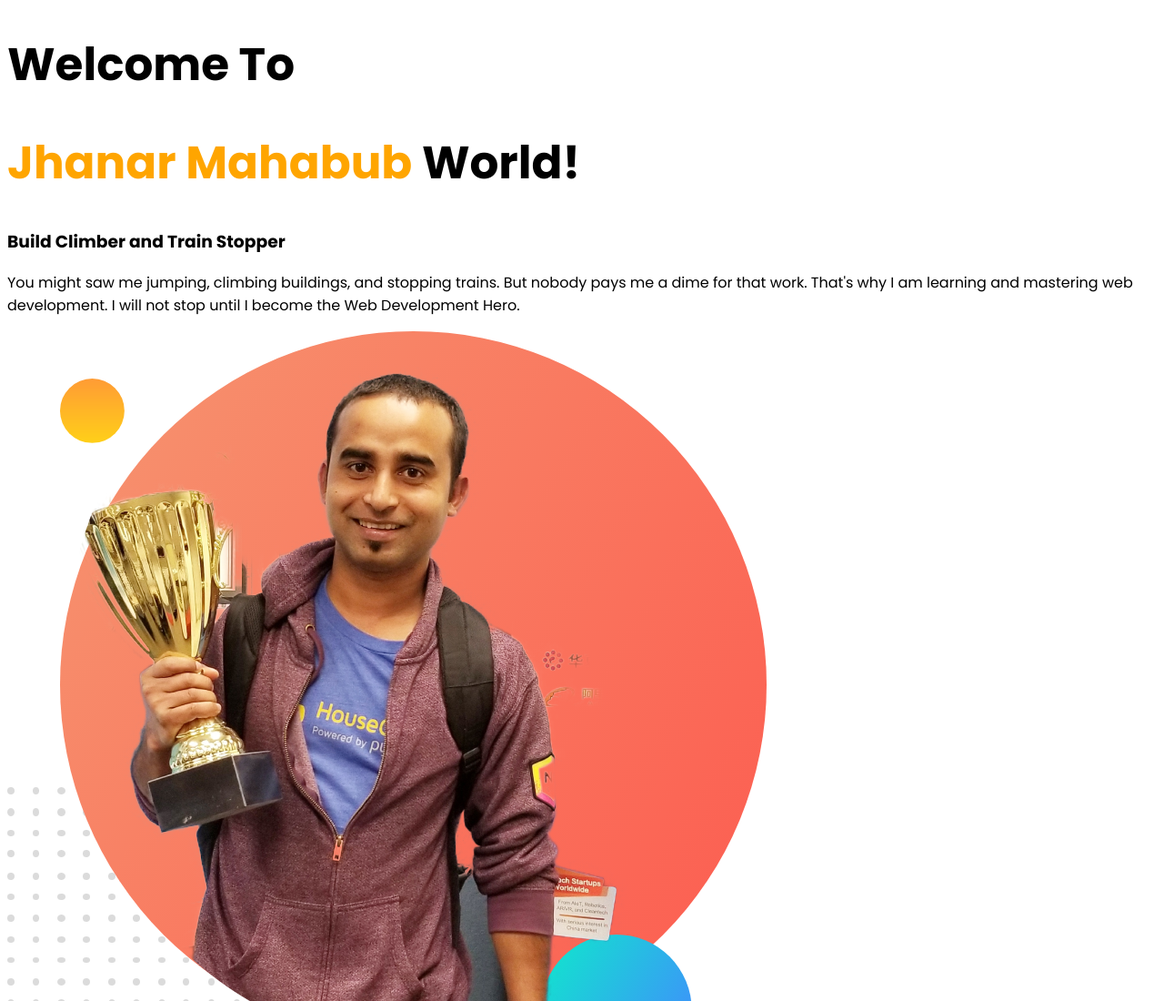
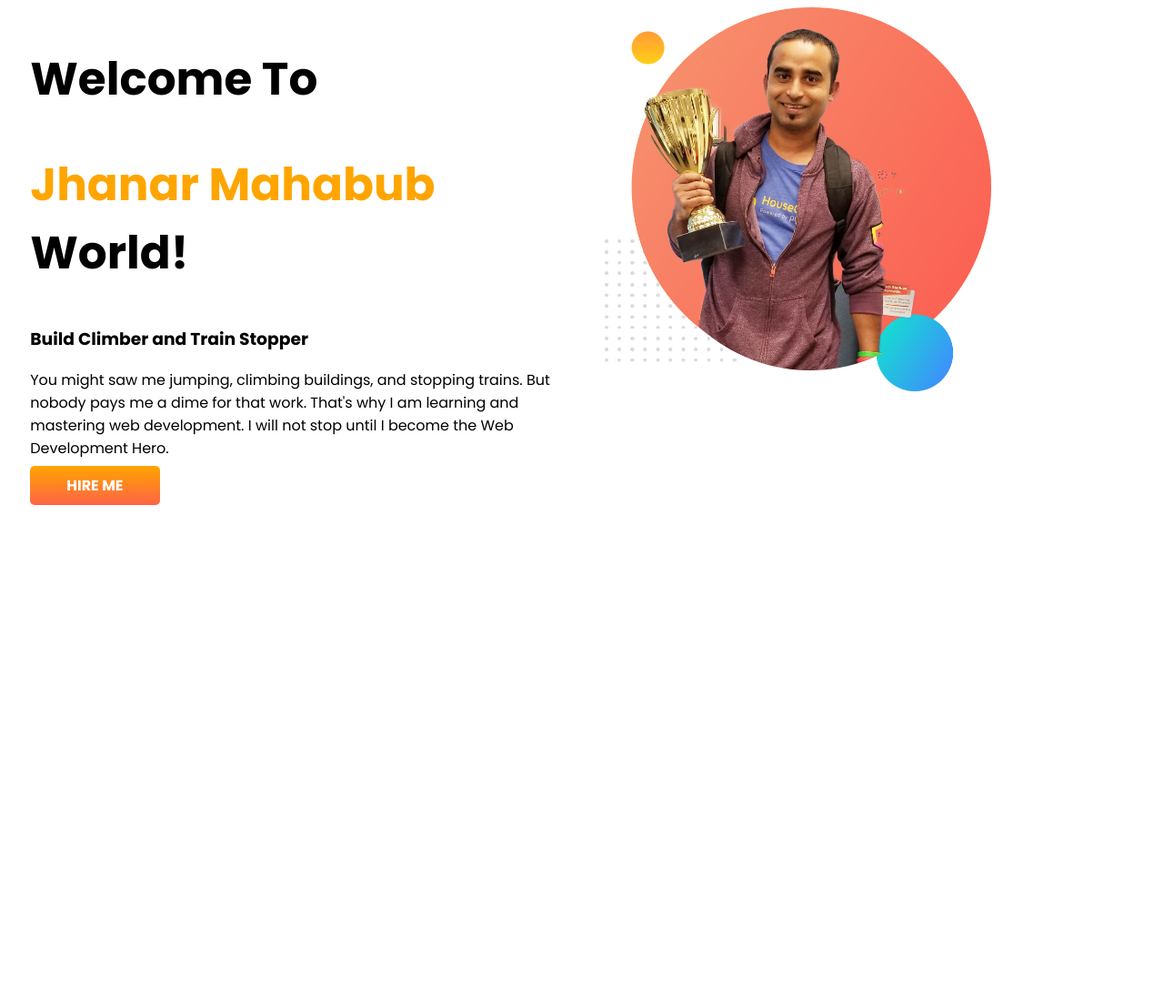
Before and after one commit to saiful-md/developer-portfolio, a plain HTML site: page index.html in a window 1280 px wide. Shown: the top 1100 px of the page at 91% size. After the commit the page ends 800 px from the top, so only its background shows below. Drawn offline with Linux system fonts and the light colour scheme.

Commit message:
adding linear gradiant, image,

```diff
--- a/index.html
+++ b/index.html
@@ -11,10 +11,17 @@
     <link rel="stylesheet" href="style.css">
 </head>
 <body>
-    <h1>Welcome To</h1>
-    <h1><span class= "orange-color">Jhanar Mahabub</span> World!</h1>
-    <h3>Build Climber and Train Stopper</h3>
-    <p>You might saw me jumping, climbing buildings, and stopping trains. But nobody pays me a dime for that work. That's why I am learning and mastering web development. I will not stop until I become the Web Development Hero.</p>
-    <img src="images/jhankar.png" alt="">
+  <section>
+    <div class= "half-width">
+        <h1>Welcome To</h1>
+        <h1><span class= "orange-color">Jhanar Mahabub</span> World!</h1>
+        <h3>Build Climber and Train Stopper</h3>
+        <p>You might saw me jumping, climbing buildings, and stopping trains. But nobody pays me a dime for that work. That's why I am learning and mastering web development. I will not stop until I become the Web Development Hero.</p>
+        <a class= "link-button" target="blank" href="#">HIRE ME</a>
+      </div>
+        <div class= "half-width">
+        <img src="images/jhankar.png" alt="">
+        </div>
+  </section>
 </body>
 </html>
--- a/style.css
+++ b/style.css
@@ -1,9 +1,33 @@
-body{
+body {
     font-family: 'Poppins', sans-serif;
 }
-h1{
+
+h1 {
     font-size: 50px;
 }
-.orange-color{
+
+.orange-color {
     color: orange;
 }
+
+section {
+    display: flex;
+}
+
+.half-width {
+    width: 50%;
+    padding-left: 2%;
+}
+
+.half-width img {
+    width: 70%;
+}
+
+.link-button {
+    text-decoration: none;
+    background-image: linear-gradient(orange, tomato);
+    color: white;
+    font-weight: 700;
+    border-radius: 5px;
+    padding: 10px 40px;
+}
```
